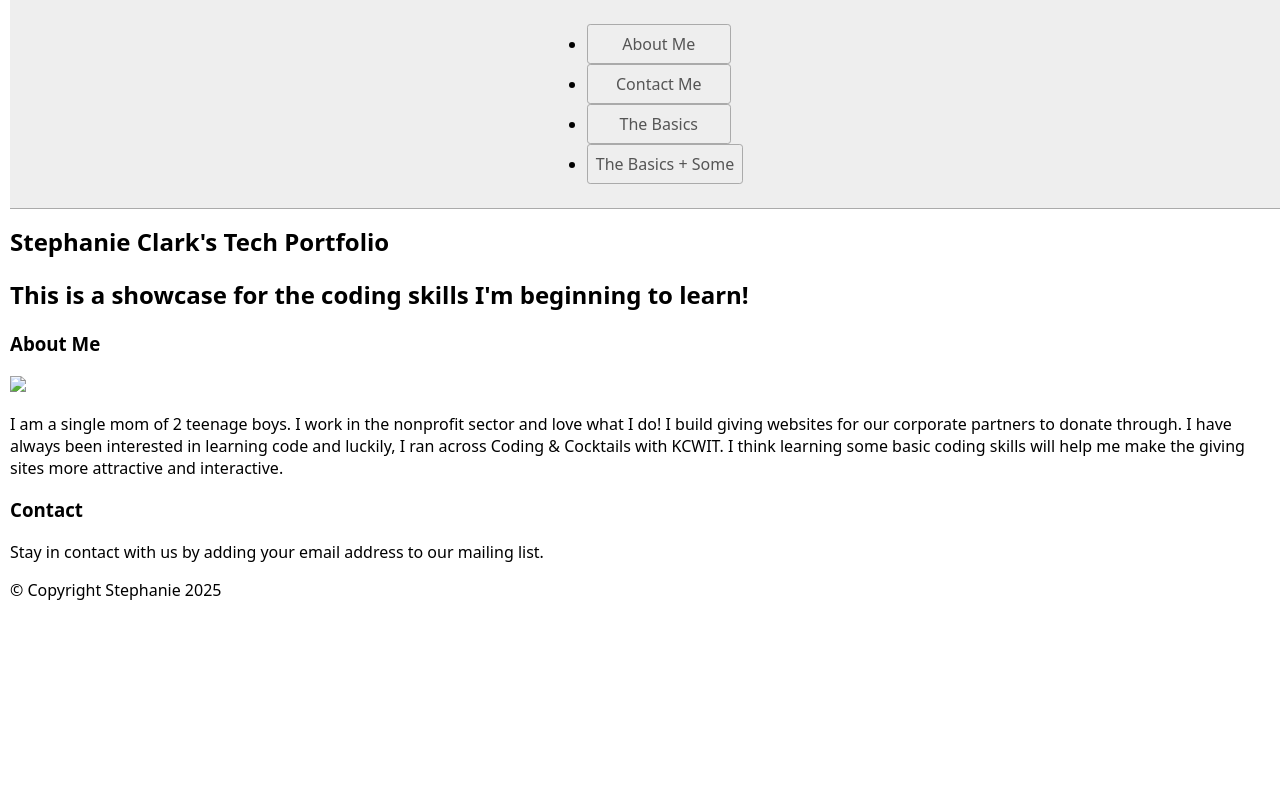
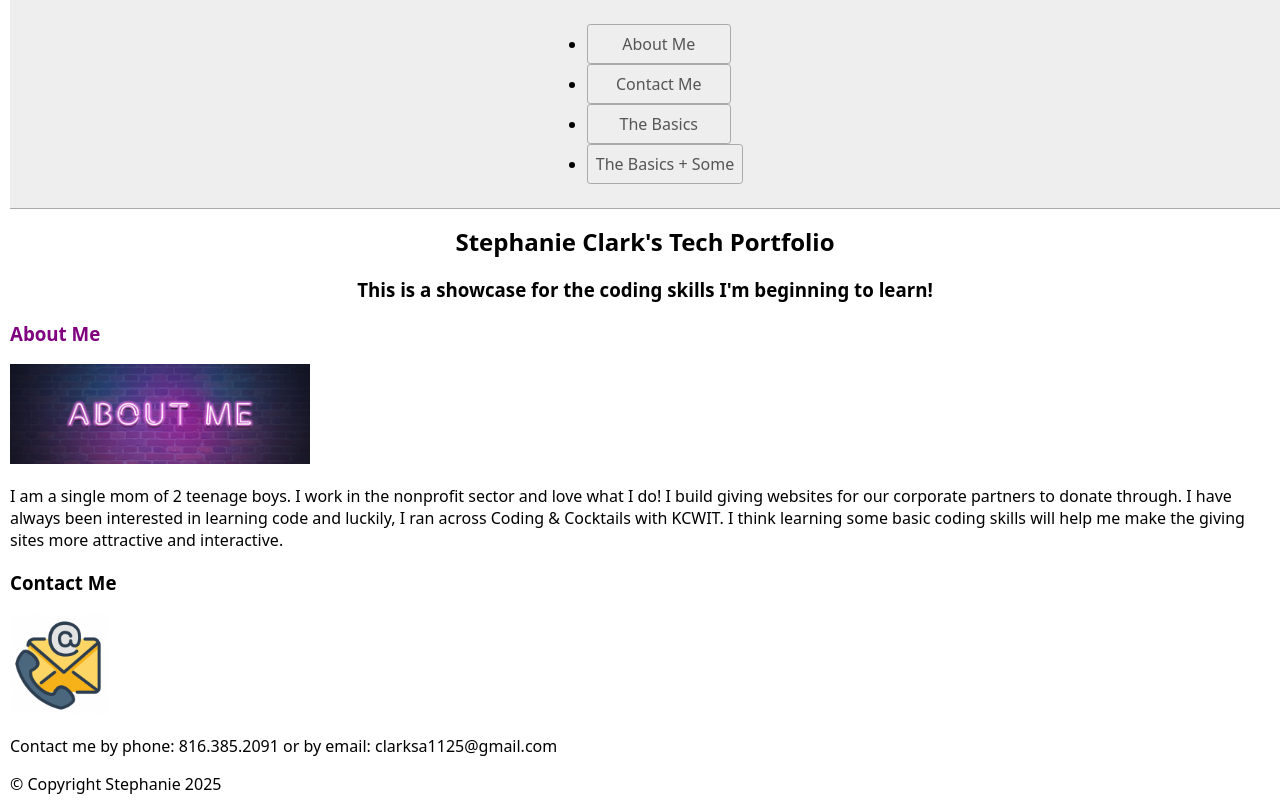
Before and after one commit to saclark1978/SCPortfolio, a plain HTML site: page index.html in a window 1280 px wide. Drawn offline with Linux system fonts and the light colour scheme.

Commit message:
About Me and Contact Me Sections

```diff
--- a/index.html
+++ b/index.html
@@ -16,21 +16,24 @@
         <li><a href="#css">The Basics + Some</a></li>
       </ul>
     </nav>
-    <h1>Stephanie Clark's Tech Portfolio</h1>
 
-   <h2>This is a showcase for the coding skills I'm beginning to learn!</h2>
+    <h1 style="text-align: center;">Stephanie Clark's Tech Portfolio</h1>
+
+   <h3 style="text-align: center;">This is a showcase for the coding skills I'm beginning to learn!</h3>
 
     <section id="about">
-    <h3>About Me</h3>
+    <h3 style="color:purple;">About Me</h3>
     <img
-      src="/workspaces/SCPortfolio/images/About Me.jpg"/>
+      src="images/About Me.jpg" width="300" height="100"/>
 
       <p>I am a single mom of 2 teenage boys. I work in the nonprofit sector and love what I do! I build giving websites for our corporate partners to donate through. I have always been interested in learning code and luckily, I ran across Coding & Cocktails with KCWIT. I think learning some basic coding skills will help me make the giving sites more attractive and interactive.</p>
 </section>
 
-  <section id="contact">
-  <h3>Contact</h3>
-  <p>Stay in contact with us by adding your email address to our mailing list.</p>
+<section id="contact">
+      <h3>Contact Me</h3>
+      <img
+src="images/Contact Icon.png" width="100" height="100"/>
+  <p>Contact me by phone: 816.385.2091 or by email: clarksa1125@gmail.com</p>
 </section>
 
 <footer>&copy; Copyright Stephanie 2025</footer>
```
Also changed, not shown: images/Contact Icon.png (added).
